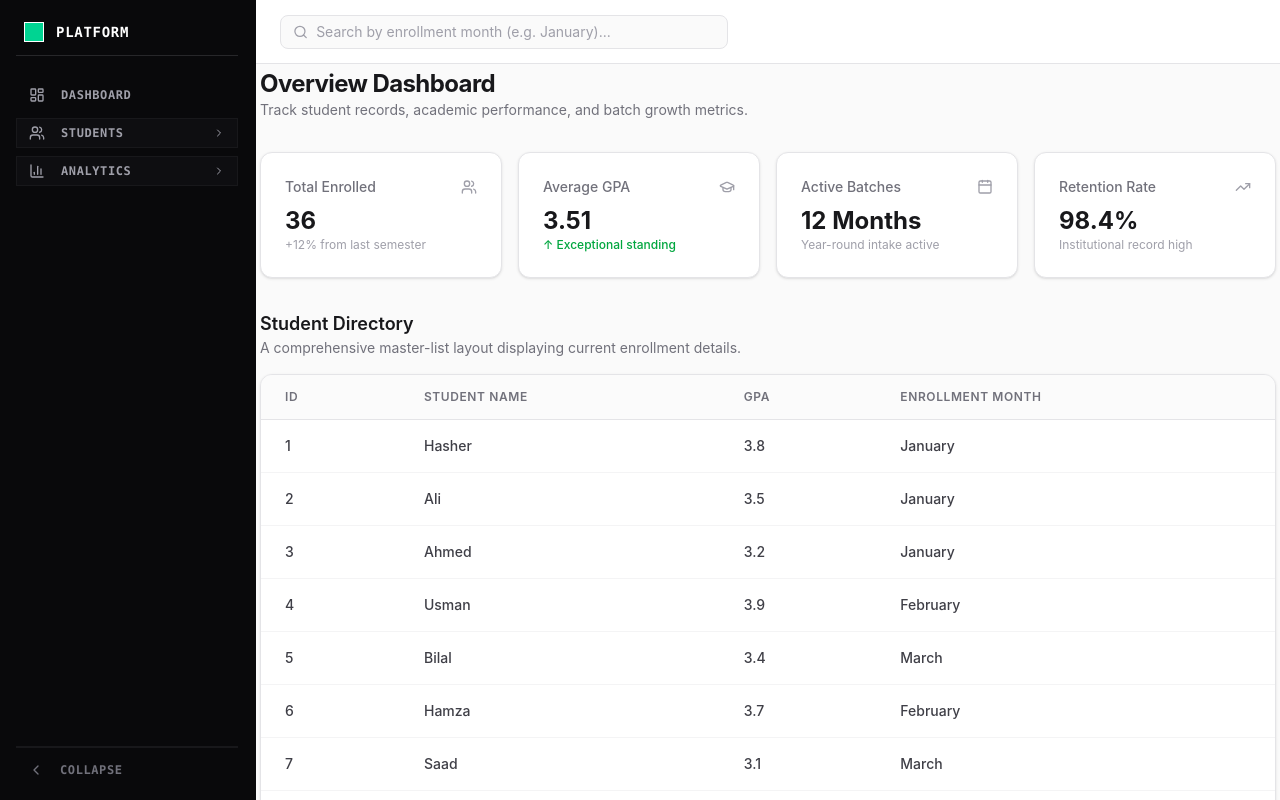
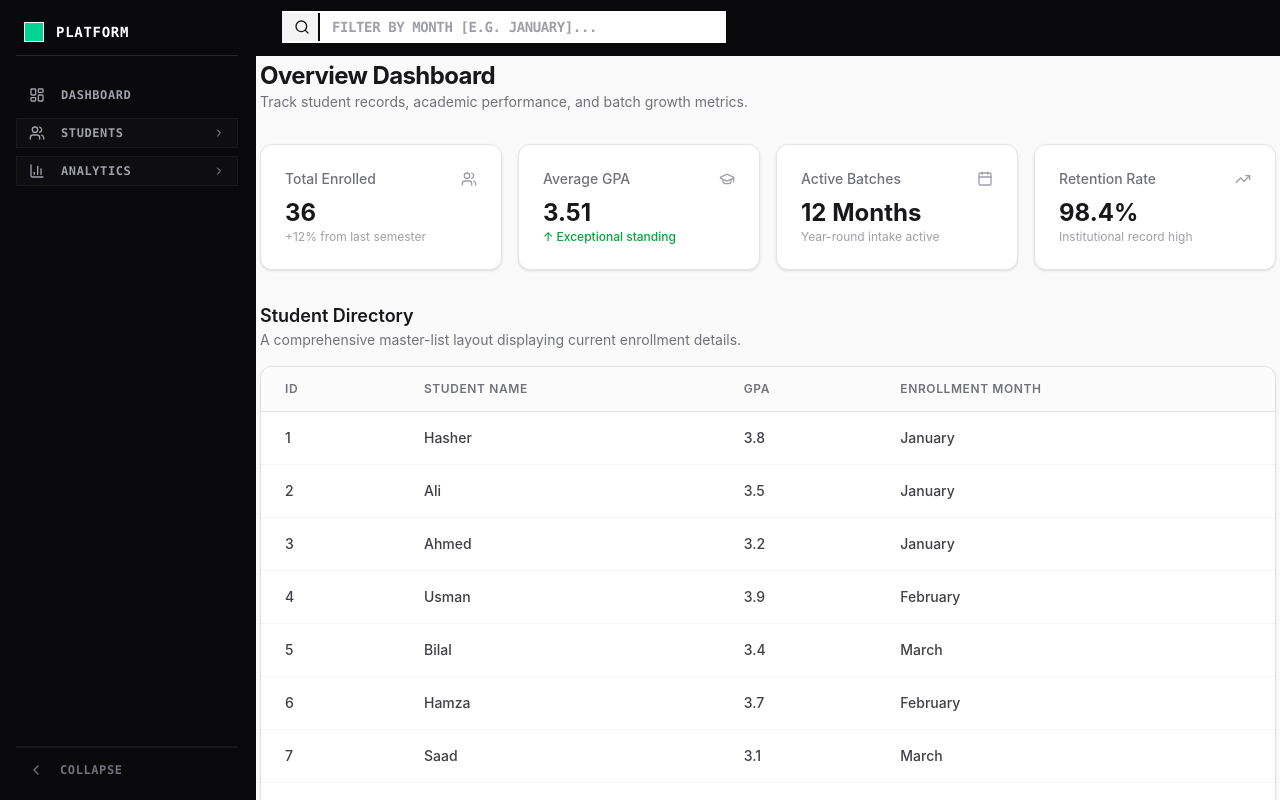
Before and after one commit to Hasher423/reactVisualizationDWP, a React (Vite) app: page / in a window 1280 px wide. Built offline with nearby package versions, Linux system fonts and the light colour scheme.

Commit message:
nav bar edited

```diff
--- a/src/Components/NavBar.jsx
+++ b/src/Components/NavBar.jsx
@@ -4,29 +4,29 @@ import { Search, X } from 'lucide-react';
 // Deconstruct the props passed from the parent layout scaffolding
 const NavBar = ({ searchMonth, setSearchMonth }) => {
   return (
-    <header className="sticky top-0 z-40 flex h-16 w-full items-center justify-between border-b border-zinc-200 bg-white px-6">
+    <header className="sticky top-0 z-40 flex h-14 w-full items-center justify-between border-b-2 border-zinc-950 bg-[#09090B] px-6 font-mono tracking-tight">
+      <div className="flex flex-1 max-w-md items-center bg-white border-2 border-zinc-950 overflow-hidden transition-all focus-within:translate-x-[-2px] focus-within:translate-y-[-2px] focus-within:shadow-[4px_4px_0px_0px_rgba(24,24,27,1)]">
+        <div className="flex items-center justify-center pl-3 pr-2 py-1.5 bg-zinc-100 border-r-2 border-zinc-950">
+          <Search className="h-4 w-4 text-zinc-900" />
+        </div>
 
-      {/* Left Section: Search Bar */}
-      <div className="flex flex-1 max-w-md items-center gap-2 rounded-lg border border-zinc-200 bg-zinc-50 px-3 py-1.5 focus-within:border-zinc-400 focus-within:bg-white transition-all duration-200">
-        <Search className="h-4 w-4 text-zinc-400" />
         <input
           type="text"
           value={searchMonth}
           onChange={(e) => setSearchMonth(e.target.value)}
-          placeholder="Search by enrollment month (e.g. January)..."
-          className="w-full bg-transparent text-sm text-zinc-900 placeholder-zinc-400 outline-none"
+          placeholder="FILTER BY MONTH [E.G. JANUARY]..."
+          className="w-full bg-white px-3 py-1.5 text-xs lg:text-sm font-semibold text-zinc-900 placeholder-zinc-400 outline-none uppercase"
         />
 
         {searchMonth && (
           <button
             onClick={() => setSearchMonth('')}
-            className="text-zinc-400 hover:text-zinc-600"
+            className="h-full px-3 bg-[] text-zinc-900 hover:bg-zinc-100 font-bold border-l border-zinc-200"
           >
             <X className="h-4 w-4" />
           </button>
         )}
       </div>
-
     </header>
   );
 };
```
